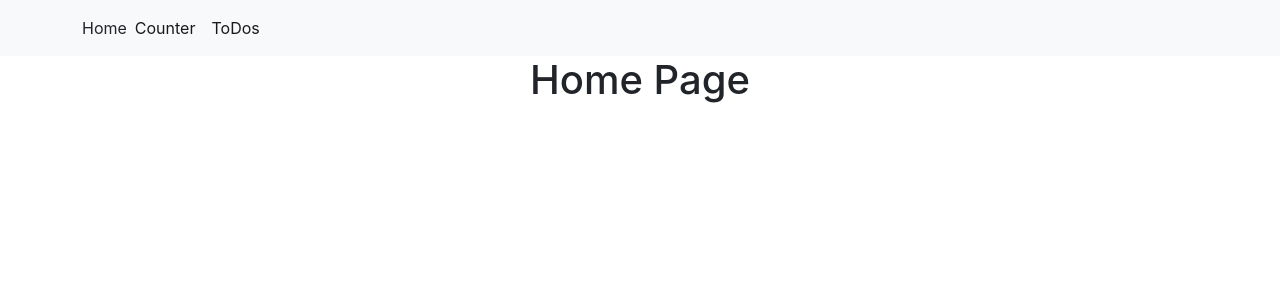
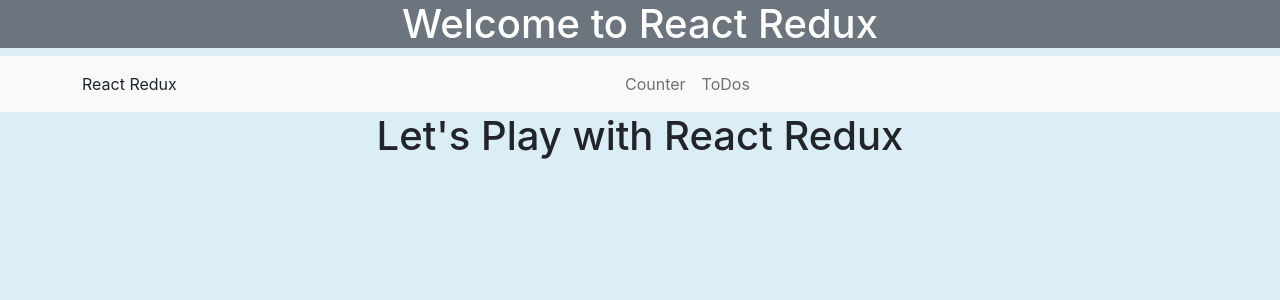
Before and after one commit to moshiur25524/REACT_REDUX, a React (Create React App) app: page / in a window 1280 px wide. Shown: the top 300 px of the page. Built offline with nearby package versions, Linux system fonts and the light colour scheme.

Commit message:
style the application and optimize the code

```diff
--- a/src/App.css
+++ b/src/App.css
@@ -1,5 +1,25 @@
 .App {
   text-align: center;
+}
+
+* {
+  margin: 0;
+  padding: 0;
+  box-sizing: border-box;
+  text-decoration: none;
+  list-style-type: none;
+  outline: none;
+}
+
+body {
+  background-color: rgb(220, 238, 245);;
+}
+
+main {
+  min-height: 90vh;
+  display: flex;
+  justify-content: center;
+  align-items: flex-start;
 }
 
 .App-logo {
@@ -9,12 +29,13 @@
 
 @media (min-width: 600px) {
   section {
-   grid-template-columns: auto auto;
+    grid-template-columns: auto auto;
   }
 }
+
 @media (min-width: 768px) {
   section {
-   grid-template-columns: auto auto auto;
+    grid-template-columns: auto auto auto;
   }
 }
 
@@ -24,7 +45,7 @@
   padding: 1rem;
 }
 
-article{
+article {
   background-color: #282c34;
   color: white;
   padding: 0.5rem;
--- a/src/App.js
+++ b/src/App.js
@@ -9,12 +9,15 @@
 function App() {
   return (
     <div className="App">
-      <Header/>
-      <Routes>
-        <Route path='/' element={<Home/>}/>
-        <Route path='/counter' element={<Counter/>}/>
-        <Route path='/todos' element={<Todos/>}/>
-      </Routes>
+       <h1 className='bg-secondary text-white'>Welcome to React Redux</h1>
+      <Header />
+      <main>
+        <Routes>
+          <Route path='/' element={<Home />} />
+          <Route path='/counter' element={<Counter />} />
+          <Route path='/todos' element={<Todos />} />
+        </Routes>
+      </main>
     </div>
   );
 }
--- a/src/components/Counter/Counter.js
+++ b/src/components/Counter/Counter.js
@@ -16,14 +16,16 @@
         dispatch(decrementCount())
     }
     return (
-        <div>
-            <p>Counter: {count}</p>
-            <button onClick={handleIncrese}>Increase Number</button>
-            <button onClick={handleReset}>RESET Number</button>
-            <button onClick={handleDecrease}>Decrease Number</button>
+        <div className='mt-5'>
+            <h1 className='mb-5'>Counter: {count}</h1>
+            <button className='me-2 p-2' onClick={handleIncrese}>Increase Number</button>
+            <button className='me-2 p-2' onClick={handleReset}>RESET Number</button>
+            <button className='me-2 p-2' onClick={handleDecrease}>Decrease Number</button>
         </div>
     );
 };
+
+export default Counter;
 
 /*
  1. Declare a state: {count: 0}
@@ -37,5 +39,3 @@
 7. import dispatch and call from the react-redux
 8. dispatch the action indivitual
 */
-
-export default Counter;
--- a/src/components/Header/Header.js
+++ b/src/components/Header/Header.js
@@ -5,17 +5,17 @@
     return (
         <nav className="navbar navbar-expand-lg bg-light">
             <div className="container">
-                <Link className="nav-link active" aria-current="page" to='/'>Home</Link>
+                <Link className="nav-link" aria-current="page" to='/'>React Redux</Link>
                 <button className="navbar-toggler" type="button" data-bs-toggle="collapse" data-bs-target="#navbarSupportedContent" aria-controls="navbarSupportedContent" aria-expanded="false" aria-label="Toggle navigation">
                     <span className="navbar-toggler-icon"></span>
                 </button>
                 <div className="collapse navbar-collapse" id="navbarSupportedContent">
-                    <ul className="navbar-nav me-auto mb-2 mb-lg-0">
+                    <ul className="navbar-nav m-auto mb-2 mb-lg-0">
                         <li className="nav-item">
-                            <Link className="nav-link active" aria-current="page" to='/counter'>Counter</Link>
+                            <Link className="nav-link" aria-current="page" to='/counter'>Counter</Link>
                         </li>
                         <li className="nav-item">
-                            <Link className="nav-link active" aria-current="page" to='/todos'>ToDos</Link>
+                            <Link className="nav-link" aria-current="page" to='/todos'>ToDos</Link>
                         </li>
                     </ul>
                 </div>
--- a/src/components/Home/Home.js
+++ b/src/components/Home/Home.js
@@ -1,10 +1,9 @@
 import React from 'react';
-import Counter from '../Counter/Counter';
 
 const Home = () => {
     return (
         <div>
-            <h1>Home Page</h1>
+            <h1>Let's Play with React Redux</h1>
         </div>
     );
 };
--- a/src/components/Todos/Todos.js
+++ b/src/components/Todos/Todos.js
@@ -13,6 +13,7 @@
 
     return (
         <div>
+
             <h1>Todo app with react-redux</h1>
             {
                 isLoading && <h3>Loading...</h3>
--- a/src/index.js
+++ b/src/index.js
@@ -6,6 +6,7 @@
 import { Provider } from 'react-redux';
 import store from '../src/Store'
 import { BrowserRouter } from 'react-router-dom';
+
 
 const root = ReactDOM.createRoot(document.getElementById('root'));
 root.render(
```
Also changed, not shown: 1 other file (tests, documents, lock files or other folders).
